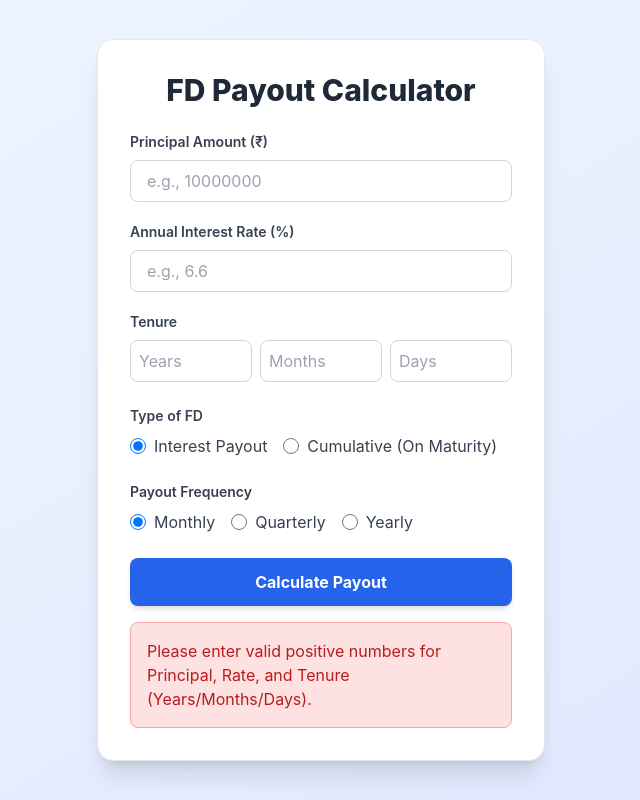
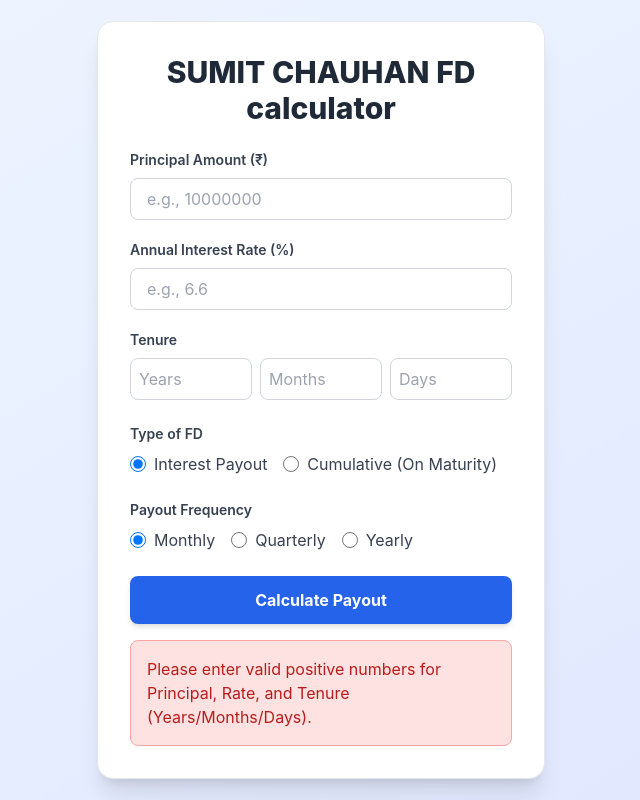
Before and after one commit to Badhsha007/yoyo, a plain HTML site: page index.html in a window 1280 px wide. Shown: the whole page, without its empty margins (319-959 px from the left). Drawn offline with nearby package versions, Linux system fonts and the light colour scheme.

Commit message:
Update index.html

```diff
--- a/index.html
+++ b/index.html
@@ -31,7 +31,7 @@
 
     <div class="bg-white p-8 rounded-2xl shadow-xl w-full max-w-md border border-gray-200">
         <h1 class="text-3xl font-extrabold text-center text-gray-800 mb-6">
-            FD Payout Calculator
+            SUMIT CHAUHAN FD calculator
         </h1>
 
         <!-- Input for Principal Amount -->
```
